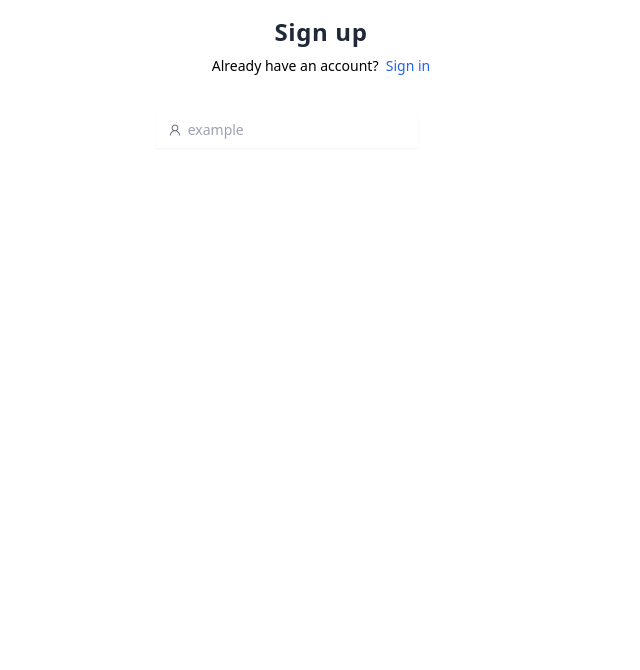
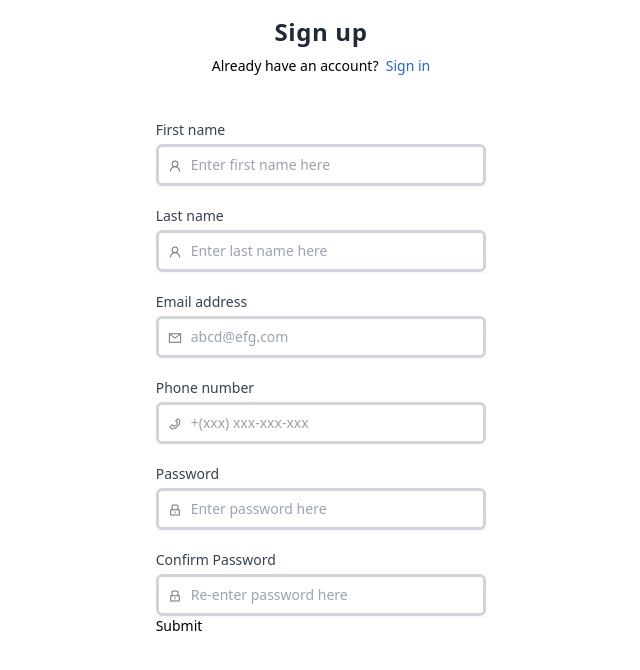
Before and after one commit to HengjunLuo/Full-Authentication-System, a Next.js app: page /auth in a window 1280 px wide. Shown: the top 670 px of the page, without its empty margins (319-959 px from the left). Built offline with nearby package versions, Linux system fonts and the light colour scheme.

Commit message:
Adding more inputs to register form, and adding validation to those inputs

```diff
--- a/package.json
+++ b/package.json
@@ -10,9 +10,11 @@
   },
   "dependencies": {
     "@auth/mongodb-adapter": "^1.0.0",
+    "@hookform/resolvers": "^3.1.1",
     "@types/node": "20.3.1",
     "@types/react": "18.2.13",
     "@types/react-dom": "18.2.6",
+    "@types/validator": "^13.7.17",
     "eslint": "8.43.0",
     "eslint-config-next": "13.4.6",
     "mongodb": "4.1",
@@ -21,8 +23,10 @@
     "next-auth": "^4.22.1",
     "react": "18.2.0",
     "react-dom": "18.2.0",
+    "react-hook-form": "^7.45.0",
     "react-icons": "^4.9.0",
-    "typescript": "5.1.3"
+    "typescript": "5.1.3",
+    "zod": "^3.21.4"
   },
   "devDependencies": {
     "autoprefixer": "^10.4.14",
--- a/src/components/forms/Register.tsx
+++ b/src/components/forms/Register.tsx
@@ -1,17 +1,47 @@
 import * as React from 'react';
 import Input from '../inputs/Input';
-import {AiOutlineUser} from "react-icons/ai"
+import { AiOutlineUser, AiOutlineMail, AiOutlinePhone, AiOutlineLock } from "react-icons/ai";
+import { useForm } from 'react-hook-form';
+import { z } from "zod";
+import validator from 'validator';
+import { zodResolver } from "@hookform/resolvers/zod";
+interface IRegisterformProps { }
 
-interface IRegisterformProps {
-}
-
+const FormSchema = z.object({
+  first_name: z.string().min(2, "First name must be between 2-32 characters")
+    .max(32, "First name must be between 2-32 characters")
+    .regex(new RegExp("^[a-zA-Z]+$"), "No special characters allowed"),
+  last_name: z.string().min(2, "Last name must be between 2-32 characters")
+    .max(32, "Last name must be between 2-32 characters")
+    .regex(new RegExp("^[a-zA-Z]+$"), "No special characters allowed"),
+  email: z.string().email('Please enter a valid email address'),
+  phone: z.string().refine(validator.isMobilePhone, {
+    message: "Please enter a valid phone number"
+  }),
+  password: z.string().min(8, "Password must be between 8~64 characters")
+    .max(64, "Password must be between 8~64 characters"),
+  confirmPassword: z.string(),
+})
+  .refine((data) => data.password === data.confirmPassword, {
+    message: "Password unmatch!",
+    path: ['confirmPassword'],
+  });
+type FormSchemaType = z.infer<typeof FormSchema>;
 const Registerform: React.FunctionComponent<IRegisterformProps> = (props) => {
+  const { register, handleSubmit, watch, formState: { errors, isSubmitting } } = useForm<FormSchemaType>({ resolver: zodResolver(FormSchema) });
+  const onSubmit = (data: any) => console.log(data);
   return (
-  <form className='my-8 text-sm'>
-    <div className='gap-2 md:flex'>
-        <Input name="first_name" label="First_name" type="text" icon={<AiOutlineUser/>} placeholder="example"></Input>
-    </div>
-  </form>);
+    <form className='my-8 text-sm' onSubmit={handleSubmit(onSubmit)}>
+      <div className='gap-2 md:flex flex-col'>
+        <Input name="first_name" label="First name" type="text" icon={<AiOutlineUser />} placeholder="Enter first name here" register={register} error={errors?.first_name?.message} disabled={isSubmitting}></Input>
+        <Input name="last_name" label="Last name" type="text" icon={<AiOutlineUser />} placeholder="Enter last name here" register={register} error={errors?.last_name?.message} disabled={isSubmitting}></Input>
+        <Input name="email" label="Email address" type="text" icon={<AiOutlineMail />} placeholder="abcd@efg.com" register={register} error={errors?.email?.message} disabled={isSubmitting}></Input>
+        <Input name="phone" label="Phone number" type="text" icon={<AiOutlinePhone />} placeholder="+(xxx) xxx-xxx-xxx" register={register} error={errors?.phone?.message} disabled={isSubmitting}></Input>
+        <Input name="password" label="Password" type="text" icon={<AiOutlineLock />} placeholder="Enter password here" register={register} error={errors?.password?.message} disabled={isSubmitting}></Input>
+        <Input name="confirmPassword" label="Confirm Password" type="text" icon={<AiOutlineLock />} placeholder="Re-enter password here" register={register} error={errors?.confirmPassword?.message} disabled={isSubmitting}></Input>
+      </div>
+      <button type='submit'>Submit</button>
+    </form>);
 };
 
 export default Registerform;
--- a/src/components/inputs/Input.tsx
+++ b/src/components/inputs/Input.tsx
@@ -1,25 +1,46 @@
 import * as React from 'react';
-
+import { IoAlertCircle } from 'react-icons/io5'
 interface IInputProps {
     name: string;
     label: string;
     type: string;
     icon: JSX.Element;
     placeholder: string;
+    register: any;
+    error: any;
+    disabled: boolean;
 }
 
 const Input: React.FunctionComponent<IInputProps> = (props) => {
-    const { name, label, type, icon, placeholder } = props;
+    const { name, label, type, icon, placeholder, register, error, disabled } = props;
     return (
+        <div className='mt-3 w-[100%]'>
+            <label htmlFor={name} className='text-gray-700'>{label}</label>
             <div className='relative mt-1 rouned-md shadow-sm'>
-            <div className="pointer-event-none absolute left-0 inset-y-0 flex items-center pl-3">
+                <div className="pointer-event-none absolute left-0 top-0.5 inset-y-0 flex items-center pl-3"
+                    style={{ transform: `${error ? "translateY(-12px)" : ""}` }}>
                     <span className="text-gray-500 text-sm">{icon}</span>
                 </div>
                 <input
                     type={type}
                     className='w-full py-2 pr-7 pl-8 block rounded-md border-gray-300 outline-offset-2 outline-transparent focus:border-blue-500 focus:ring-indigo-500 focus:ring-2 text-sm'
                     placeholder={placeholder}
+                    {...register(name)}
+                    style={{
+                        border: "solid",
+                        borderColor: `${error ? "#ED4337" : ""}`,
+                    }}
                 />
+                {
+                    error &&
+                    (
+                        <div className='fill-red-500 absolute right-2 top-2.5 text-xl'>
+                            <IoAlertCircle fill='#ED4337' />
+                        </div>
+                    )
+                }
+                {error && <p className='text-sm text-[#ED4337] mt-1'>{error}</p>}
+            </div>
         </div>);
 };
 
```
Also changed, not shown: 1 other file (tests, documents, lock files or other folders). Lines whose indentation alone changed are shown as unchanged.
